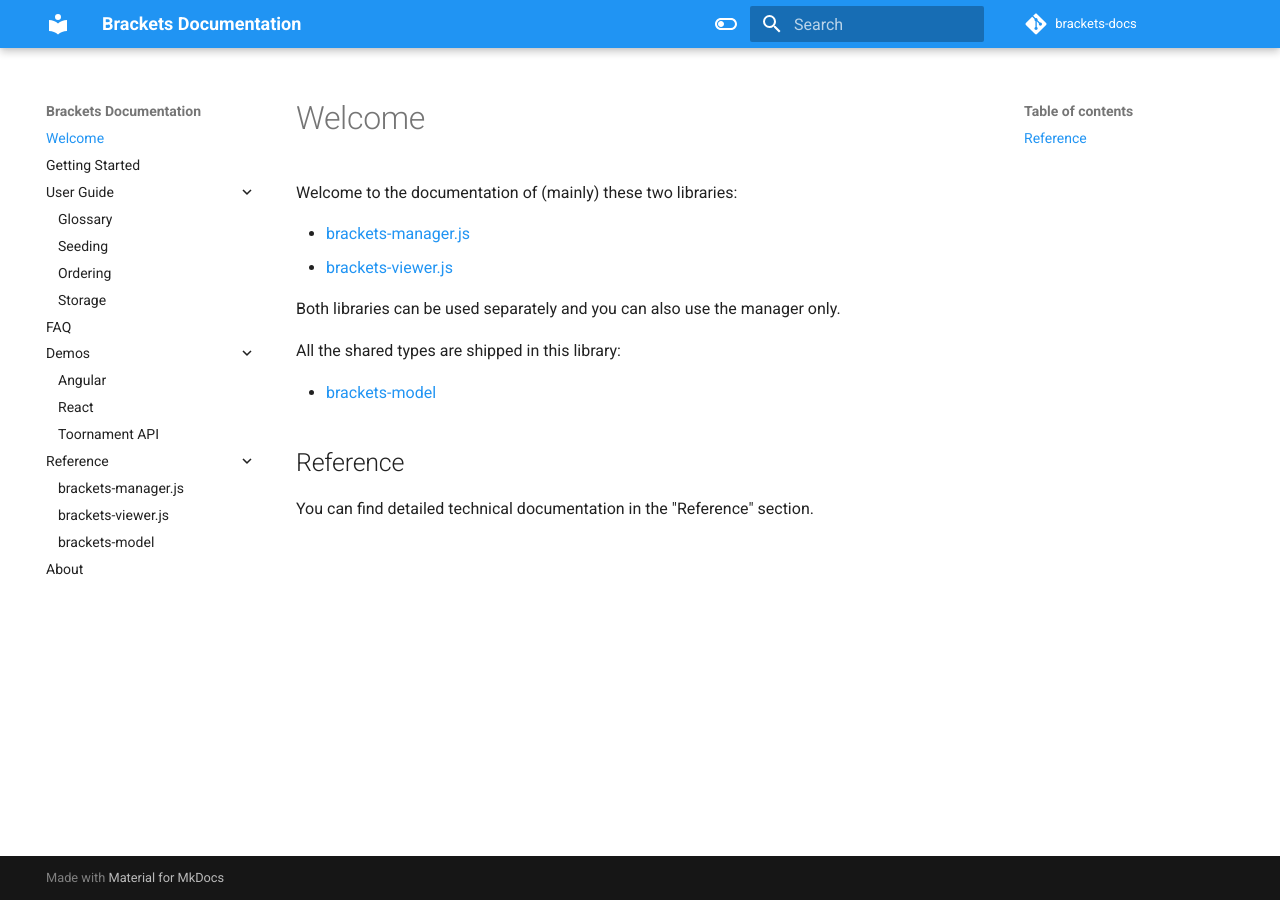
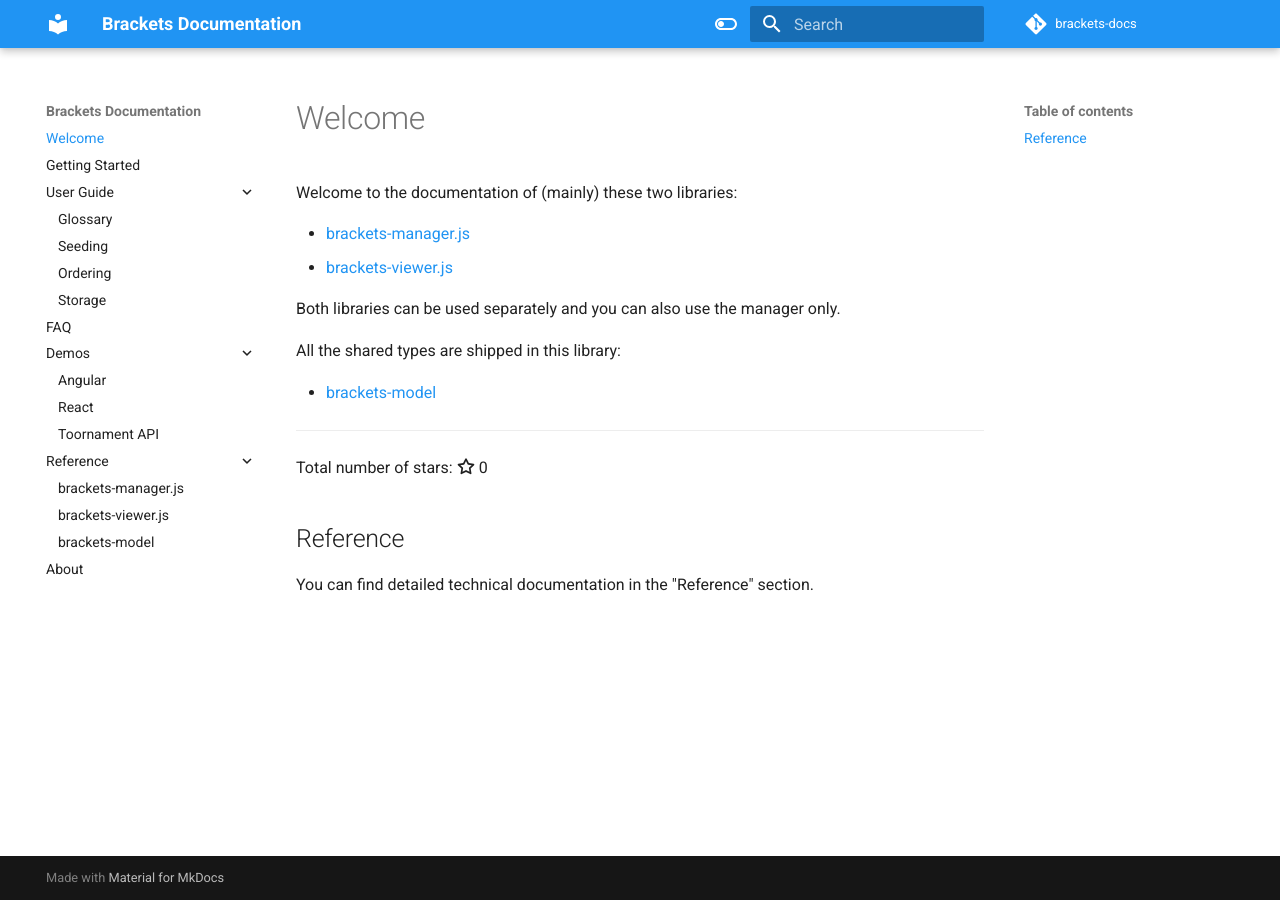
Before and after one commit to Drarig29/brackets-docs, an MkDocs documentation site: the page built from docs/index.md, in a window 1280 px wide. Built offline with MkDocs 1.6.1 and Material for MkDocs 9.7.7, drawn with Linux system fonts in a browser that asks for light colours; comment, search, counter and statistics services are not loaded; some of the changed lines change nothing that is shown.

Commit message:
Fetch total number of stars

```diff
--- a/docs/index.md
+++ b/docs/index.md
@@ -9,6 +9,10 @@ All the shared types are shipped in this library:
 
 - [brackets-model](https://github.com/Drarig29/brackets-model)
 
+---
+
+--8<-- "statistics.md"
+
 ## Reference
 
 You can find detailed technical documentation in the "Reference" section.
--- /dev/null
+++ b/docs/statistics.md
@@ -0,0 +1,28 @@
+<script type="text/javascript" src="https://unpkg.com/countup@1.8.2/dist/countUp.min.js"></script>
+
+<style>
+#stars:before {
+    content: "";
+    background-color: currentColor;
+    display: inline-block;
+    margin-right: .2rem;
+    vertical-align: text-top;
+    width: .9rem;
+    height: .9rem;
+    mask-repeat: no-repeat;
+    -webkit-mask-repeat: no-repeat;
+    -webkit-mask-size: contain;
+    mask-size: contain;
+    -webkit-mask-image: var(--md-source-stars-icon);
+    mask-image: var(--md-source-stars-icon);
+}
+</style>
+
+Total number of stars: <span id="stars">0</span>
+
+<script>
+fetch('https://api.github.com/users/Drarig29/repos')
+    .then(res => res.json())
+    .then(repos => repos.reduce((count, repo) => repo.name.match(/^brackets-/) ? count + repo.stargazers_count : count, 0))
+    .then(count => new CountUp('stars', 0).update(count))
+</script>
```
